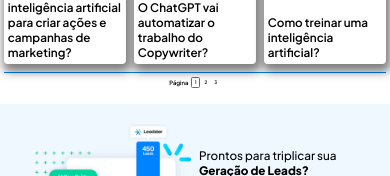
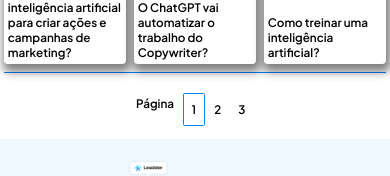
Before and after one commit to JuniorPrado-dev/landing-page-case-leadiste, a Next.js app: page / in a window 390 px wide. Shown: the part 932-1108 px from the top of the page. Built offline with nearby package versions, Linux system fonts and the light colour scheme.

Commit message:
add menu pages mobile0s config styles.

```diff
--- a/src/componentes/main-content/sections/geracao-leads/menu-pages/style.ts
+++ b/src/componentes/main-content/sections/geracao-leads/menu-pages/style.ts
@@ -9,6 +9,15 @@
     align-items: center;
     justify-content: center;
     height: 3vw;
+    //para mobiles
+    @media (max-width: 400px) {
+        margin-top: 3vw;
+        display: flex;
+        align-items: center;
+        justify-content: center;
+        height: 10vw;
+
+    }
 `;
 
 export const BoxNumberStyled=styled.div<TPropsPageStyled>`
@@ -23,17 +32,46 @@
         border: 0.2vw solid #0084ff;
         cursor: pointer;
     }
+    //para mobiles
+    @media (max-width: 400px) {
+        border:0 solid  #0084ff;
+        border-width: ${props=>props.id==props.selected?0.2:0}vw;
+        height:max-content;
+        padding: 2vw 2vw;
+        border-radius: 0.4vw;
+        margin:0 0.2vw;
+        &:hover{
+            border: none;
+            cursor: none;
+        }
+        margin-top: 3vw;
+        display: flex;
+        align-items: center;
+        justify-content: center;
+    }
 `;
 
 export const TextNumberStyled=styled.p`
     font-size: 1.2vw;
     font-weight: 600;
     font-family: var(--font-plusJ-variable);
-`;
+    //para mobiles
+    @media (max-width: 400px) {
+        font-size: 3vw;
+        font-weight: 600;
+        font-family: var(--font-plusJ-variable);
+    }
+    `;
 
 export const TextStyled=styled.p`
     font-size: 1.5vw;
     font-weight: 600;
+    margin-right: 0.5vw;
     font-family: var(--font-plusJ-variable);
-    margin-right: 0.5vw;
-`;
+    @media (max-width: 400px) {
+        font-size: 3vw;
+        font-weight: 600;
+        margin-right: 2vw;
+        font-family: var(--font-plusJ-variable);
+    }
+    `;
```
